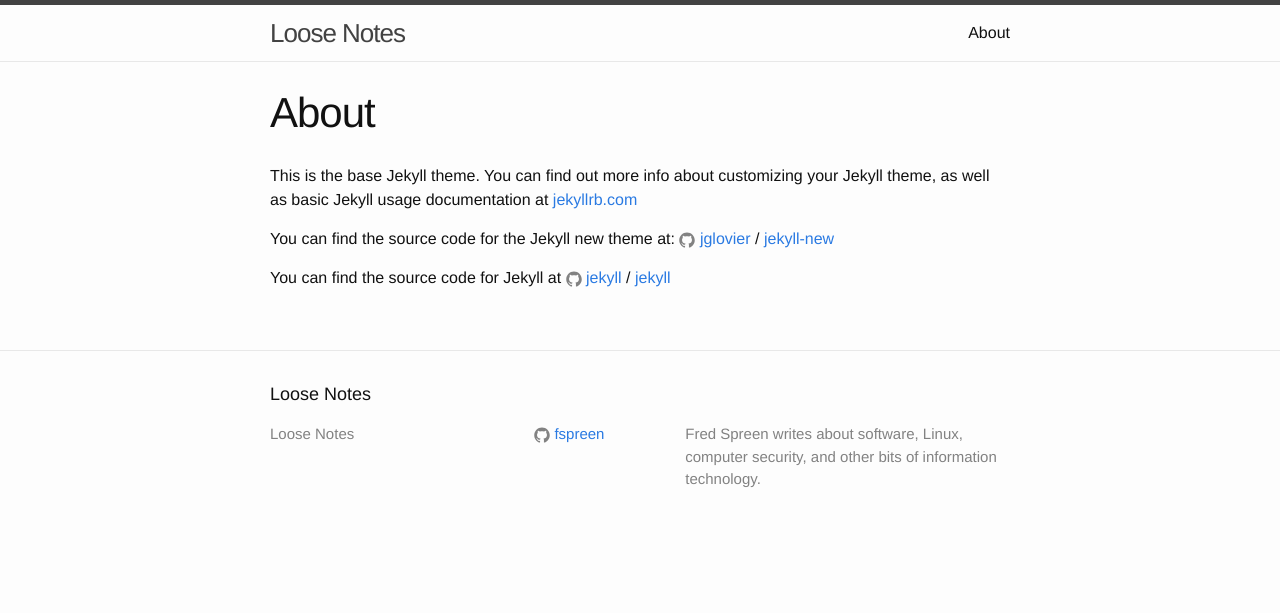
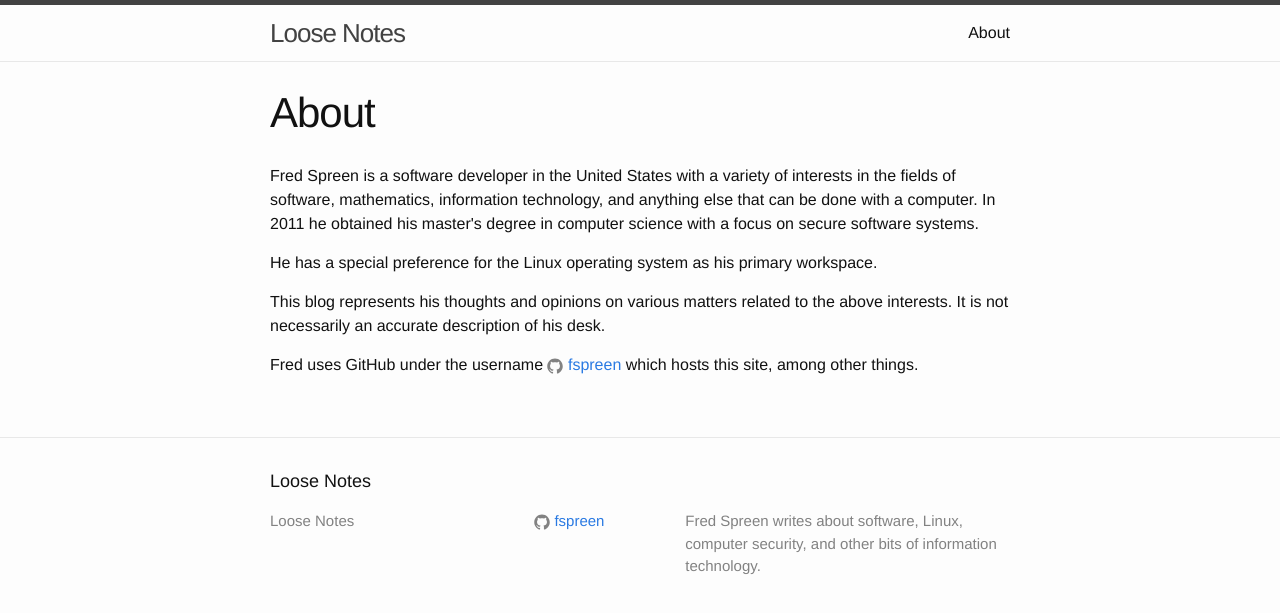
Before and after one commit to fspreen/fspreen.github.io, a Jekyll site: the page built from about.md, in a window 1280 px wide. Shown: the top 613 px of the page. Built offline with Jekyll 4.4.1, drawn with Linux system fonts in a browser that asks for light colours.

Commit message:
Customize "about" page
Change the default "about" page to have information about the author.

```diff
--- a/about.md
+++ b/about.md
@@ -4,12 +4,16 @@ title: About
 permalink: /about/
 ---
 
-This is the base Jekyll theme. You can find out more info about customizing your Jekyll theme, as well as basic Jekyll usage documentation at [jekyllrb.com](http://jekyllrb.com/)
+Fred Spreen is a software developer in the United States with a variety of
+interests in the fields of software, mathematics, information technology, and
+anything else that can be done with a computer.   In 2011 he obtained his
+master's degree in computer science with a focus on secure software systems.
 
-You can find the source code for the Jekyll new theme at:
-{% include icon-github.html username="jglovier" %} /
-[jekyll-new](https://github.com/jglovier/jekyll-new)
+He has a special preference for the Linux operating system as his primary
+workspace.
 
-You can find the source code for Jekyll at
-{% include icon-github.html username="jekyll" %} /
-[jekyll](https://github.com/jekyll/jekyll)
+This blog represents his thoughts and opinions on various matters related to the
+above interests.  It is not necessarily an accurate description of his desk.
+
+Fred uses GitHub under the username {%include icon-github.html
+username="fspreen" %} which hosts this site, among other things.
```
